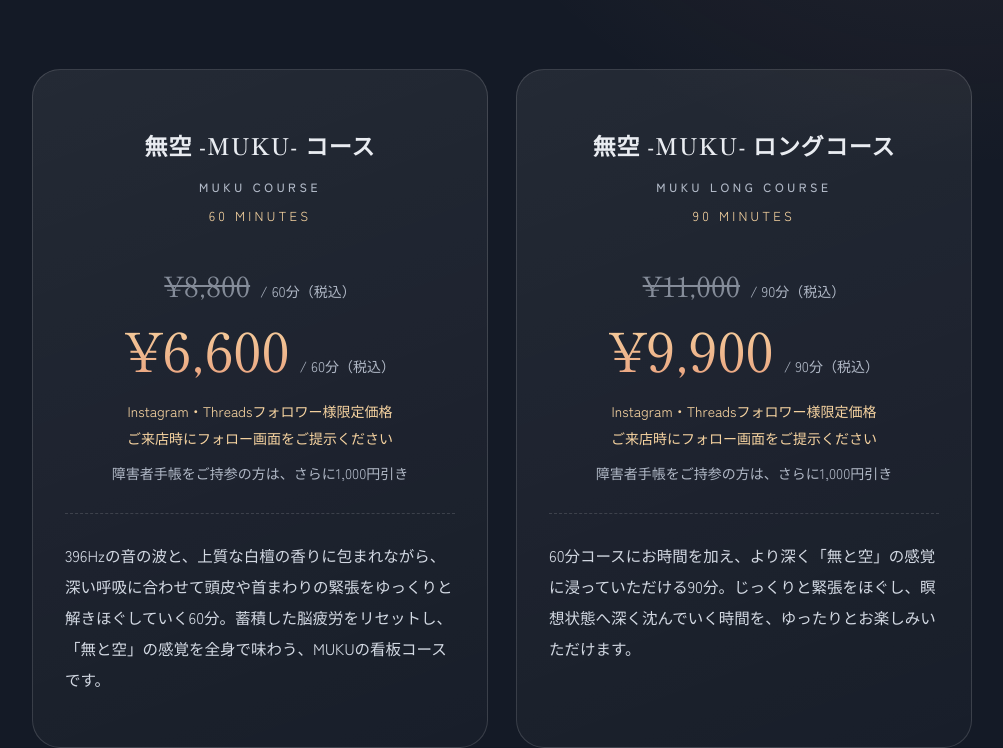
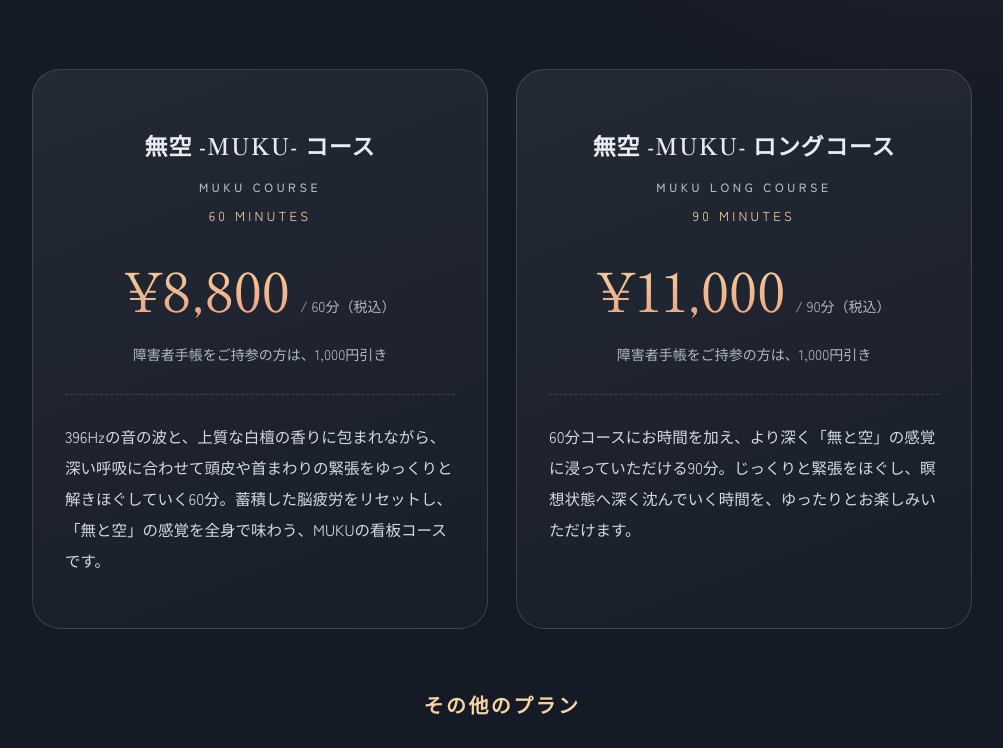
Before and after one commit to miramenko-byte/muku-lp, a plain HTML site: page index.html in a window 1280 px wide. Shown: the part 3997-4745 px from the top of the page, without its empty margins (138-1141 px from the left). Drawn offline with Linux system fonts and the light colour scheme.

Commit message:
Update index.html

```diff
--- a/index.html
+++ b/index.html
@@ -41,7 +41,7 @@
   "url": "https://muku-lp.vercel.app/",
   "telephone": "+81-80-5383-5756",
   "email": "miramenko@gmail.com",
-  "priceRange": "¥6,600〜¥11,000",
+  "priceRange": "¥8,800〜¥22,000",
   "address": {
     "@type": "PostalAddress",
     "addressLocality": "京都市北区紫野北舟岡町",
@@ -237,6 +237,7 @@ section{position:relative;padding:130px 0}
 .hero h1,.hero-sub,.hero-freq,.hero-meta{text-shadow:0 2px 18px rgba(8,10,16,.75)}
 @media(max-width:860px){.ph.a{-webkit-mask-image:linear-gradient(180deg,#000 62%,transparent);mask-image:linear-gradient(180deg,#000 62%,transparent)}.ph.b{-webkit-mask-image:linear-gradient(0deg,#000 62%,transparent);mask-image:linear-gradient(0deg,#000 62%,transparent)}}
 @media(max-width:860px){.breath{display:none}.hero-content{padding-top:300px}.hero-scrim{background:linear-gradient(180deg,rgba(13,17,25,0) 0%,rgba(13,17,25,.05) 30%,rgba(13,17,25,.62) 48%,rgba(13,17,25,.78) 72%,var(--night) 100%)}}
+.menu-price{margin:8px 0 18px}.menu-price .num{font-size:54px;line-height:1.2;text-decoration:none;opacity:1;background:linear-gradient(180deg,var(--g1),var(--g2));-webkit-background-clip:text;background-clip:text;color:transparent}
 /* faq */
 .faq-list{max-width:720px;margin:0 auto}
 .faq-item{border-bottom:1px solid var(--ll)}
@@ -401,30 +402,20 @@ html.js .reveal.in{opacity:1;transform:none;filter:none}
         <div class="menu-name serif"><span id="i18n-menu-name-jp-60">無空 -MUKU- コース</span><span class="en">MUKU COURSE</span></div>
         <div class="menu-time">60 MINUTES</div>
         <div class="menu-price">
-          <span class="num serif strike">¥8,800</span>
+          <span class="num serif">¥8,800</span>
           <span class="unit" id="i18n-menu-unit-60">/ 60分（税込）</span>
         </div>
-        <div class="menu-price-special">
-          <span class="num serif">¥6,600</span>
-          <span class="unit" id="i18n-menu-unit-special-60">/ 60分（税込）</span>
-        </div>
-        <p class="menu-special-note" id="i18n-menu-special-note-60">Instagram・Threadsフォロワー様限定価格<br>ご来店時にフォロー画面をご提示ください</p>
-        <p class="menu-discount-note" id="i18n-menu-discount-60">障害者手帳をご持参の方は、さらに1,000円引き</p>
+        <p class="menu-discount-note" id="i18n-menu-discount-60">障害者手帳をご持参の方は、1,000円引き</p>
         <p class="menu-desc" id="i18n-menu-desc-60">396Hzの音の波と、上質な白檀の香りに包まれながら、深い呼吸に合わせて頭皮や首まわりの緊張をゆっくりと解きほぐしていく60分。蓄積した脳疲労をリセットし、「無と空」の感覚を全身で味わう、MUKUの看板コースです。</p>
       </div>
       <div class="menu-card">
         <div class="menu-name serif"><span id="i18n-menu-name-jp-90">無空 -MUKU- ロングコース</span><span class="en">MUKU LONG COURSE</span></div>
         <div class="menu-time">90 MINUTES</div>
         <div class="menu-price">
-          <span class="num serif strike">¥11,000</span>
+          <span class="num serif">¥11,000</span>
           <span class="unit" id="i18n-menu-unit-90">/ 90分（税込）</span>
         </div>
-        <div class="menu-price-special">
-          <span class="num serif">¥9,900</span>
-          <span class="unit" id="i18n-menu-unit-special-90">/ 90分（税込）</span>
-        </div>
-        <p class="menu-special-note" id="i18n-menu-special-note-90">Instagram・Threadsフォロワー様限定価格<br>ご来店時にフォロー画面をご提示ください</p>
-        <p class="menu-discount-note" id="i18n-menu-discount-90">障害者手帳をご持参の方は、さらに1,000円引き</p>
+        <p class="menu-discount-note" id="i18n-menu-discount-90">障害者手帳をご持参の方は、1,000円引き</p>
         <p class="menu-desc" id="i18n-menu-desc-90">60分コースにお時間を加え、より深く「無と空」の感覚に浸っていただける90分。じっくりと緊張をほぐし、瞑想状態へ深く沈んでいく時間を、ゆったりとお楽しみいただけます。</p>
       </div>
     </div>
@@ -573,8 +564,8 @@ html.js .reveal.in{opacity:1;transform:none;filter:none}
         <span id="i18n-access-bus">市バス「千本鞍馬口」から徒歩2分</span>
       </div>
       <div class="access-row">
-        <span class="label" id="i18n-access-label-parking">駐車場</span>
-        <span id="i18n-access-parking">近隣にコインパーキングあり</span>
+        <span class="label" id="i18n-access-label-parking">駐車・駐輪</span>
+        <span id="i18n-access-parking">専用駐車場はありません（近隣にコインパーキングあり）<br>バイク・自転車は駐輪可能です</span>
       </div>
       <p class="access-note" id="i18n-access-note">詳しいご住所は、ご予約確定後に個別にご案内いたします</p>
     </div>
@@ -616,15 +607,11 @@ html.js .reveal.in{opacity:1;transform:none;filter:none}
       'i18n-menu-h2': 'Choose your<br>preferred duration.',
       'i18n-menu-name-jp-60': 'MUKU Course',
       'i18n-menu-unit-60': '/ 60 min (tax included)',
-      'i18n-menu-unit-special-60': '/ 60 min (tax included)',
-      'i18n-menu-special-note-60': 'Special price for Instagram &amp; Threads followers<br>Please show your following screen at check-in',
-      'i18n-menu-discount-60': 'Guests with a disability certificate receive an additional ¥1,000 off',
+      'i18n-menu-discount-60': 'Guests with a disability certificate receive ¥1,000 off',
       'i18n-menu-desc-60': "Sixty minutes wrapped in the waves of 396Hz sound and fine sandalwood incense, as we gently release tension in your scalp and neck in time with your deep breathing. Reset accumulated mental fatigue and experience the sensation of nothingness and stillness — MUKU's signature course.",
       'i18n-menu-name-jp-90': 'MUKU Long Course',
       'i18n-menu-unit-90': '/ 90 min (tax included)',
-      'i18n-menu-unit-special-90': '/ 90 min (tax included)',
-      'i18n-menu-special-note-90': 'Special price for Instagram &amp; Threads followers<br>Please show your following screen at check-in',
-      'i18n-menu-discount-90': 'Guests with a disability certificate receive an additional ¥1,000 off',
+      'i18n-menu-discount-90': 'Guests with a disability certificate receive ¥1,000 off',
       'i18n-menu-desc-90': "Ninety minutes to sink even deeper into the sensation of nothingness and stillness — extending the 60-minute course with more time to release tension and settle into a meditative state at an unhurried pace.",
       'i18n-message-h2': "Hello,<br>I'm MUKU.",
       'i18n-message-p1': "'I can't seem to rest my mind.' 'I just can't shake this tiredness.' I've heard voices like these countless times, both as a nurse and through running a sleep-improvement salon.",
@@ -680,8 +667,8 @@ html.js .reveal.in{opacity:1;transform:none;filter:none}
       'i18n-access-area': 'Murasakino Funaokacho, Kita-ku, Kyoto',
       'i18n-access-label-bus': 'Bus Stop',
       'i18n-access-bus': '2 min walk from "Senbon Kuramaguchi" city bus stop',
-      'i18n-access-label-parking': 'Parking',
-      'i18n-access-parking': 'Coin parking available nearby',
+      "i18n-access-label-parking": "Parking",
+      "i18n-access-parking": "No dedicated parking (coin parking available nearby)<br>Motorbikes and bicycles can be parked on site",
       'i18n-access-note': 'The exact address will be provided individually once your reservation is confirmed.',
       'i18n-footer': '© MUKU — Meditation Head Spa'
     }
```
